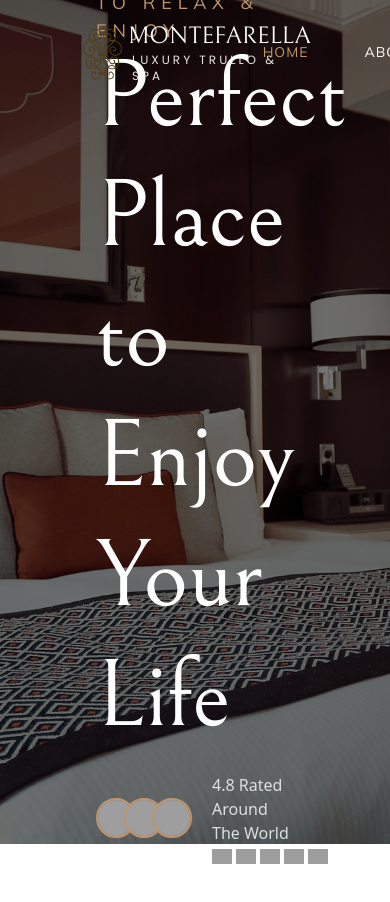
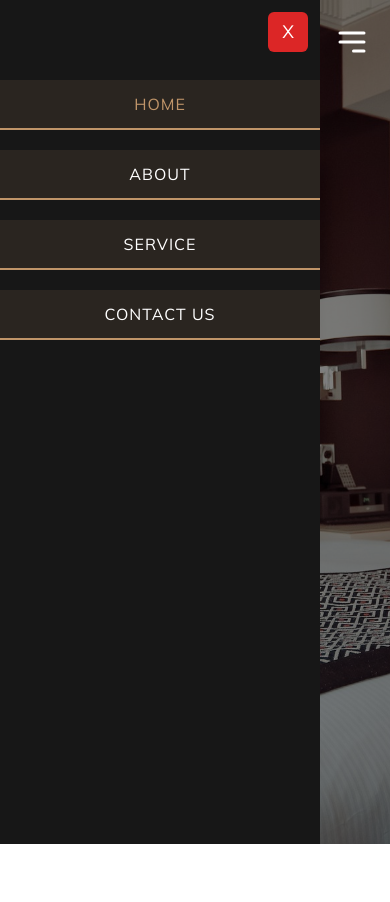
Before and after one commit to pravesh-dev/Montefarella, a React (Vite) app: page / in a window 390 px wide. Shown: the top 902 px of the page. After the commit the page ends 844 px from the top, so only its background shows below. Built offline with nearby package versions, Linux system fonts and the light colour scheme; grey boxes are pictures that could not be loaded.

Commit message:
responsive navBar

```diff
--- a/package.json
+++ b/package.json
@@ -12,6 +12,7 @@
   "dependencies": {
     "react": "^18.3.1",
     "react-dom": "^18.3.1",
+    "react-icons": "^5.4.0",
     "react-router-dom": "^7.0.2"
   },
   "devDependencies": {
--- a/src/Components/Header.jsx
+++ b/src/Components/Header.jsx
@@ -1,43 +1,47 @@
-import React from "react";
+import React, { useState } from "react";
 import Logo from '../assets/logo.png'
 import { Link } from 'react-router-dom';
+import { HiOutlineMenuAlt3 } from "react-icons/hi";
 
 function Header() {
+  const [isMenuOpen, setIsMenuOpen] = useState(true)
   return (
     <div>
-      <header class="w-full flex justify-between items-center py-5 px-20 fixed top-0 left-0 z-[99] text-white">
+      <header class="w-full flex justify-between items-center py-5 px-2 md:px-10 lg:px-20 fixed top-0 left-0 z-[99] text-white">
         <div class="flex items-center">
-          <img alt="Montfarella Logo" class="w-12" src={Logo} />
+          <img alt="Montfarella Logo" class="w-9 md:w-12" src={Logo} />
           <div class="flex flex-col items-center">
-            <span class="text-2xl uppercase font-bellefair">Montefarella</span>
-            <span class="text-xs ml-1 tracking-[3px] text-white/90 uppercase font-mulish">
+            <span class="text-[1.15rem] md:text-2xl uppercase font-bellefair">Montefarella</span>
+            <span class="text-[0.5rem] md:text-[0.75rem] ml-1 tracking-[3px] text-white/90 uppercase font-mulish">
               Luxury Trullo & Spa
             </span>
           </div>
         </div>
-        <nav class="flex gap-14 text-sm items-center font-poppins">
+        <nav class={`flex flex-col md:flex-row bg-neutral-900 md:bg-transparent w-80 py-20 gap-5 items-center fixed top-0 h-screen md:relative md:w-auto md:gap-6 lg:gap-16 md:h-auto md:py-0 ${isMenuOpen ? 'left-0' : '-left-full'} duration-150 font-poppins z-[99]`}>
           <Link
-            class="nav_items active hover:text-[#C09569] text-[#C09569] tracking-[1px] flex items-center gap-2"
+            class="w-full py-3 bg-[#c095691b] text-center nav_items active hover:text-[#C09569] text-[#C09569] tracking-[1px] border-b-2 border-[#c09569] md:w-auto md:py-0 md:bg-transparent md:border-none"
             to="/"
           >
             HOME
           </Link>
           <Link
-            class="nav_items hover:text-[#C09569] tracking-[1px]"
+            class="w-full py-3 bg-[#c095691b] text-center nav_items hover:text-[#C09569] tracking-[1px] border-b-2 border-[#c09569] md:w-auto md:py-0 md:bg-transparent md:border-none"
             to="/about"
           >
             ABOUT
           </Link>
           <Link
-            class="nav_items hover:text-[#C09569] tracking-[1px]"
+            class="w-full py-3 bg-[#c095691b] text-center nav_items hover:text-[#C09569] tracking-[1px] border-b-2 border-[#c09569] md:w-auto md:py-0 md:bg-transparent md:border-none"
             to="/service"
           >
             SERVICE
           </Link>
-          <Link class="nav_items hover:text-[#C09569]" to="/contact">
+          <Link class="w-full py-3 bg-[#c095691b] text-center nav_items hover:text-[#C09569] tracking-[1px] border-b-2 border-[#c09569] md:w-auto md:py-0 md:bg-transparent md:border-none" to="/contact">
             CONTACT US
           </Link>
+          <button className='absolute top-3 right-3 text-lg w-10 h-10 rounded-md bg-red-600 text-white md:hidden' onClick={() => setIsMenuOpen(false)}>X</button>
         </nav>
+        <button className='text-4xl px-3 py-1 rounded-sm text-white md:hidden' onClick={() => setIsMenuOpen(true)}><HiOutlineMenuAlt3 /></button>
       </header>
     </div>
   );
--- a/src/Components/Landing/Hero.jsx
+++ b/src/Components/Landing/Hero.jsx
@@ -1,22 +1,25 @@
-import React from 'react'
+import React, { useState } from 'react'
 import bgImage from '../../assets/Landing_page_imgs/bg-img.jpg'
+import star from '../../assets/Landing_page_imgs/star.svg';
+import { FaChevronLeft } from "react-icons/fa6";
+import { FaAngleRight } from "react-icons/fa6";
 
 function Hero() {
   return (
     <div className='relative'>
       <img
         alt="Hotel Room Background"
-        className="w-full h-screen object-cover brightness-75"
+        className="w-full h-screen object-cover"
         src={bgImage}
       />
       <div
-        className="absolute inset-0 flex flex-col justify-center items-start px-24 bg-black/40"
+        className="absolute inset-0 flex flex-col justify-center items-start px-24 bg-black/50"
       >
       <span className="w-[2px] h-24 bg-white/50 mt-12 mb-5"></span>
         <p className="text-[#C09569] text-lg font_2 tracking-[6px] -mb-2 font-poppins">
           BEST PLACE TO RELAX &amp; ENJOY
         </p>
-        <h1 className="text-[6rem] font-thin leading-tight mb-4 font-bellefair text-white">
+        <h1 className="text-[2rem] md:text-[6rem] font-thin leading-tight mb-4 font-bellefair text-white">
           Perfect Place to Enjoy <br/> Your Life
         </h1>
         <div className="flex items-center mb-10">
@@ -41,14 +44,14 @@ function Hero() {
             src="https://storage.googleapis.com/a1aa/image/PML4JiBUtrLgKlnKhj2t3Gzb1vXxch6wcPyHnQhaTW9AhFfJA.jpg"
             width="40"
           />
-          <div className="ml-5 flex flex-col gap-1">
-              <span className="font_2 text-white/80"> 4.8 Rated Around The World </span>
+          <div className="md:ml-5 flex flex-col gap-1">
+              <span className="font-poppins text-white/80"> 4.8 Rated Around The World </span>
               <div className="flex gap-1">
-                  <img src="star.svg" className="w-5" alt="" />
-                  <img src="star.svg" className="w-5" alt="" />
-                  <img src="star.svg" className="w-5" alt="" />
-                  <img src="star.svg" className="w-5" alt="" />
-                  <img src="star.svg" className="w-5" alt="" />
+                  <img src={star} className="w-5" alt="" />
+                  <img src={star} className="w-5" alt="" />
+                  <img src={star} className="w-5" alt="" />
+                  <img src={star} className="w-5" alt="" />
+                  <img src={star} className="w-5" alt="" />
                 </div>
             </div>
         </div>
@@ -56,12 +59,12 @@ function Hero() {
           <button
             className="w-12 h-12 text-xs flex items-center justify-center border-2 border-white/70 text-white/70 rounded-full"
           >
-            <i className="fas fa-chevron-left"> </i>
+            <FaChevronLeft />
           </button>
           <button
             className="w-12 h-12 text-xs flex items-center justify-center border-2 border-white/70 text-white/70 rounded-full"
           >
-            <i className="fas fa-chevron-right"> </i>
+            <FaAngleRight />
           </button>
         </div>
       </div>
```
Also changed, not shown: 1 other file (tests, documents, lock files or other folders).
